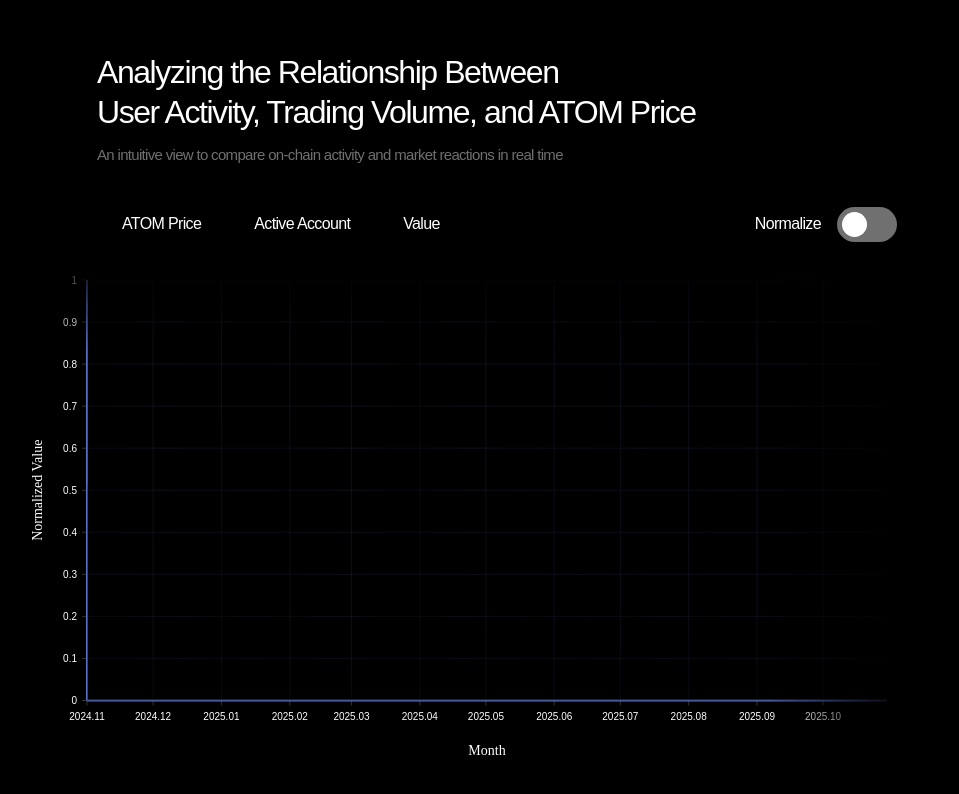
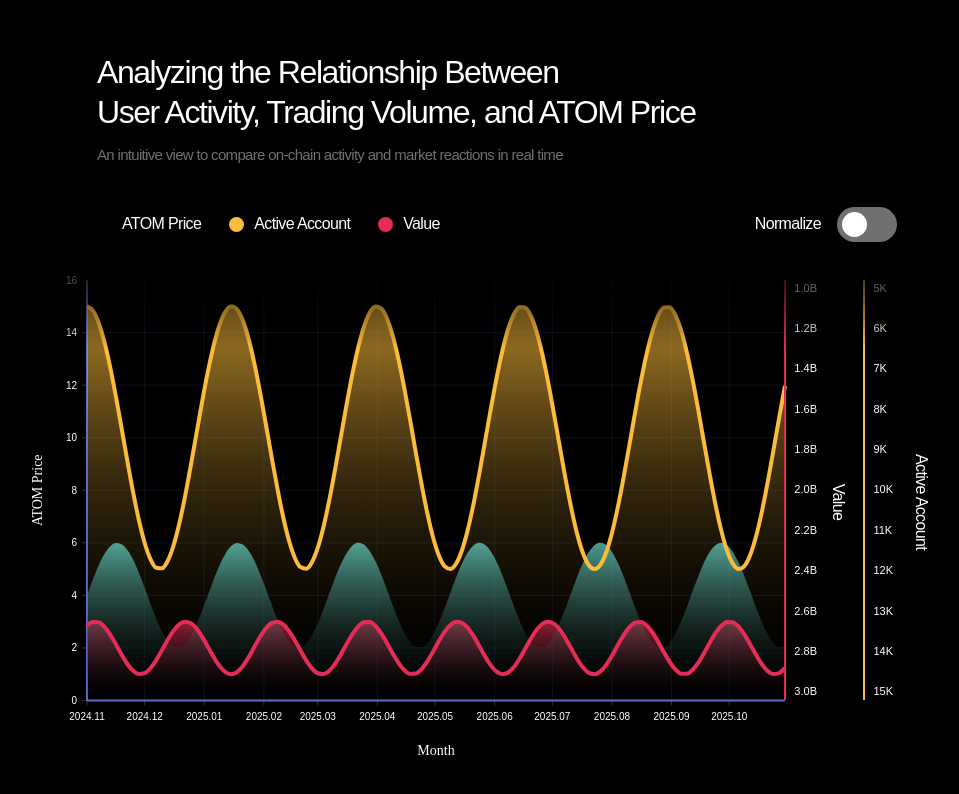
Before and after one commit to Information-Desgin/Mini-Project, a React (Vite) app: page / in a window 1280 px wide. Both pictures are taken after a click on the button 1010 px from the left and 224 px from the top of the page. Shown: the top 794 px of the page, without its empty margins (143-1102 px from the left). Built offline with nearby package versions, Linux system fonts and the light colour scheme; a web font is replaced by a local one.

Commit message:
feat: 실제 값 (y축 3개) 그래프 제작

```diff
--- a/src/App.tsx
+++ b/src/App.tsx
@@ -18,11 +18,8 @@ function App() {
       id: "ATOM Price",
       color: "var(--color-main1)",
       data: dates.map((d, i) => {
-        // 실제값 (예: 10~30달러)
-        const actual = 20 + 10 * Math.sin(i * 0.3);
-        // 정규화된 값 (0~1)
-        const normalized = (actual - 10) / (30 - 10);
-
+        const actual = 4 + 2 * Math.sin(i * 0.3); // 2~6 달러
+        const normalized = (actual - 2) / (6 - 2);
         return { x: d, y: normalized, actual };
       }),
     },
@@ -30,10 +27,8 @@ function App() {
       id: "Active Account",
       color: "var(--color-main2)",
       data: dates.map((d, i) => {
-        // 실제값 (예: 5,000~15,000명)
-        const actual = 10000 + 5000 * Math.cos(i * 0.25);
+        const actual = 10000 + 5000 * Math.cos(i * 0.25); // 5K~15K
         const normalized = (actual - 5000) / (15000 - 5000);
-
         return { x: d, y: normalized, actual };
       }),
     },
@@ -41,33 +36,27 @@ function App() {
       id: "Value",
       color: "var(--color-main3)",
       data: dates.map((d, i) => {
-        // 실제값 (예: 10억~30억)
-        const actual = 20_000_000_000 + 10_000_000_000 * Math.sin(i * 0.4 + 1);
+        const actual = 2_000_000_000 + 1_000_000_000 * Math.sin(i * 0.4 + 1); // 1B~3B
         const normalized =
-          (actual - 10_000_000_000) / (30_000_000_000 - 10_000_000_000);
-
+          (actual - 1_000_000_000) / (3_000_000_000 - 1_000_000_000);
         return { x: d, y: normalized, actual };
       }),
     },
   ];
 
-  // 선택된 시리즈 상태
   const [activeSeries, setActiveSeries] = useState([
     "ATOM Price",
     "Active Account",
     "Value",
   ]);
-
   const [normalized, setNormalized] = useState(true);
 
-  // 클릭 시 토글 함수
   const toggleSeries = (id: string) => {
     setActiveSeries((prev) =>
       prev.includes(id) ? prev.filter((s) => s !== id) : [...prev, id]
     );
   };
 
-  // 선택된 데이터만 필터링
   const visibleData = allData.filter((d) => activeSeries.includes(d.id));
 
   const colorMap: Record<string, string> = {
@@ -79,13 +68,11 @@ function App() {
   return (
     <div className="w-screen h-screen overflow-hidden flex flex-col px-60 pt-13">
       <section className="title flex flex-col gap-3">
-        {/* 제목 */}
         <h1>
           Analyzing the Relationship Between
           <br />
           User Activity, Trading Volume, and ATOM Price
         </h1>
-        {/* 부제목 */}
         <h2>
           An intuitive view to compare on-chain activity and market reactions in
           real time
@@ -121,6 +108,7 @@ function App() {
             </div>
           ))}
         </section>
+
         {/* 정규화 버튼 */}
         <div className="flex gap-4 items-center">
           <div className="label">Normalize</div>
@@ -135,17 +123,71 @@ function App() {
       <section className="flex-1 bg-transparent rounded-2xl flex justify-center items-center relative -translate-x-[110px] w-[calc(100%+110px)]">
         <div className="w-full h-full relative">
           <ResponsiveLine
-            data={visibleData}
+            data={visibleData.map((series) => ({
+              ...series,
+              data: series.data.map((d) => ({
+                x: d.x,
+                y: normalized
+                  ? d.y
+                  : series.id === "ATOM Price"
+                  ? d.actual // 왼쪽 축 기준
+                  : series.id === "Active Account"
+                  ? d.actual / 1000 // 오른쪽 축(K)
+                  : d.actual / 1_000_000_000, // 오른쪽 축(B)
+              })),
+            }))}
             colors={(d) => colorMap[d.id as keyof typeof colorMap]}
-            margin={{ top: 10, right: 10, bottom: 100, left: 100 }}
+            margin={{
+              top: 10,
+              right: normalized ? 10 : 112,
+              bottom: 100,
+              left: 100,
+            }}
             xScale={{
               type: "time",
               format: "%Y-%m-%d",
               precision: "day",
             }}
             xFormat="time:%Y-%m-%d"
-            yScale={{ type: "linear", min: 0, max: 1 }}
-            curve="basis"
+            yScale={
+              normalized
+                ? { type: "linear", min: 0, max: 1 }
+                : { type: "linear", min: 0, max: "auto" }
+            }
+            curve="monotoneX"
+            enableArea
+            areaOpacity={1}
+            defs={[
+              {
+                id: "gradientATOM",
+                type: "linearGradient",
+                colors: [
+                  { offset: 0, color: "rgba(105, 221, 209, 0.70)" },
+                  { offset: 100, color: "rgba(0, 0, 0, 0.00)" },
+                ],
+              },
+              {
+                id: "gradientVALUE",
+                type: "linearGradient",
+                colors: [
+                  { offset: 0, color: "rgba(229, 43, 85, 0.70)" },
+                  { offset: 100, color: "rgba(0, 0, 0, 0.00)" },
+                ],
+              },
+              {
+                id: "gradientACCOUNT",
+                type: "linearGradient",
+                colors: [
+                  { offset: 0, color: "rgba(251, 187, 59, 0.70)" },
+                  { offset: 100, color: "rgba(0, 0, 0, 0.00)" },
+                ],
+              },
+            ]}
+            fill={[
+              { match: { id: "ATOM Price" }, id: "gradientATOM" },
+              { match: { id: "Active Account" }, id: "gradientACCOUNT" },
+              { match: { id: "Value" }, id: "gradientVALUE" },
+            ]}
             axisBottom={{
               format: timeFormat("%Y.%m"),
               tickValues: "every 1 month",
@@ -153,21 +195,28 @@ function App() {
               legendOffset: 50,
               legendPosition: "middle",
             }}
-            axisLeft={{
-              legend: "Normalized Value",
-              legendOffset: -50,
-              legendPosition: "middle",
-            }}
+            axisLeft={
+              normalized
+                ? {
+                    legend: "Normalized Value",
+                    legendOffset: -50,
+                    legendPosition: "middle",
+                  }
+                : {
+                    legend: "ATOM Price",
+                    legendOffset: -50,
+                    legendPosition: "middle",
+                    tickSize: 5,
+                    tickPadding: 5,
+                  }
+            }
+            lineWidth={4}
             enablePoints={false}
-            enableArea={true}
-            areaOpacity={0.15}
             enableSlices="x"
             sliceTooltip={({ slice }) => {
               const date = timeFormat("%Y.%m.%d")(
                 slice.points[0].data.x as Date
               );
-
-              // 현재 표시 중인 그래프만 표시
               const seriesOrder = [
                 { id: "ATOM Price", color: "var(--color-main1)" },
                 { id: "Active Account", color: "var(--color-main2)" },
@@ -188,13 +237,9 @@ function App() {
                   }}
                 >
                   <div style={{ fontWeight: 500, marginBottom: 4 }}>{date}</div>
-
                   {seriesOrder.map(({ id, color }) => {
-                    // slice.points 배열 중 label(id)이 일치하는 항목 찾기
                     const p = slice.points.find((pt) => pt.id?.includes(id));
-
-                    if (!p) return null; // 없는 시리즈는 툴팁에 표시 안 함
-
+                    if (!p) return null;
                     return (
                       <div
                         key={id}
@@ -215,8 +260,11 @@ function App() {
                         <span style={{ minWidth: 120 }}>
                           {id}:{" "}
                           <strong style={{ color }}>
-                            {p.data.actual.toLocaleString()}{" "}
-                            {/* 예: 10,253,000 */}
+                            {id === "Value"
+                              ? `${(p.data.y as number).toFixed(2)}B`
+                              : id === "Active Account"
+                              ? `${(p.data.y as number).toFixed(0)}K`
+                              : `$${(p.data.y as number).toFixed(2)}`}
                           </strong>
                         </span>
                       </div>
@@ -236,21 +284,14 @@ function App() {
               background: "transparent",
               axis: {
                 domain: {
-                  line: {
-                    stroke: "var(--color-axis)",
-                    strokeWidth: 2,
-                  },
+                  line: { stroke: "var(--color-axis)", strokeWidth: 2 },
                 },
                 ticks: {
-                  line: {
-                    stroke: "#333",
-                    strokeWidth: 1,
-                  },
+                  line: { stroke: "#333", strokeWidth: 1 },
                   text: {
                     fill: "var(--color-text1)",
                     fontSize: 10,
                     fontFamily: "Pretendard, sans-serif",
-                    fontWeight: "lighter",
                   },
                 },
                 legend: {
@@ -263,10 +304,7 @@ function App() {
                 },
               },
               grid: {
-                line: {
-                  stroke: "#3e4c856a",
-                  strokeWidth: 0.5,
-                },
+                line: { stroke: "#3e4c856a", strokeWidth: 0.5 },
               },
               crosshair: {
                 line: {
@@ -277,10 +315,59 @@ function App() {
               },
             }}
           />
+          {/* 수동 오른쪽 두 축 */}
+          {!normalized && (
+            <>
+              {/* 오른쪽 첫 번째 축: Value (B) */}
+              <div className="absolute right-20 top-2.5 bottom-[100px] flex flex-col justify-between text-[11px] border-l-2 border-main3 pl-2">
+                {[
+                  "1.0B",
+                  "1.2B",
+                  "1.4B",
+                  "1.6B",
+                  "1.8B",
+                  "2.0B",
+                  "2.2B",
+                  "2.4B",
+                  "2.6B",
+                  "2.8B",
+                  "3.0B",
+                ].map((v, i) => (
+                  <div key={i}>{v}</div>
+                ))}
+                <div className="absolute -rotate-270 -right-10 top-1/2 label">
+                  Value
+                </div>
+              </div>
+
+              {/* 오른쪽 두 번째 축: Active Account (K) */}
+              <div className="absolute right-1 top-2.5 bottom-[100px] flex flex-col justify-between text-[11px] border-l-2 border-main2 pl-2">
+                {[
+                  "5K",
+                  "6K",
+                  "7K",
+                  "8K",
+                  "9K",
+                  "10K",
+                  "11K",
+                  "12K",
+                  "13K",
+                  "14K",
+                  "15K",
+                ].map((v, i) => (
+                  <div key={i}>{v}</div>
+                ))}
+                <div className="absolute -rotate-270 -right-19 top-1/2 label">
+                  Active Account
+                </div>
+              </div>
+            </>
+          )}
 
           {/* X축 우측 흐림 */}
-          <div className="absolute top-0 right-0 w-32 h-full bg-linear-to-l from-black/90 to-transparent pointer-events-none" />
-
+          {normalized && (
+            <div className="absolute top-0 right-0 w-32 h-full bg-linear-to-l from-black/90 to-transparent pointer-events-none" />
+          )}
           {/* Y축 위 흐림 */}
           <div className="absolute top-0 left-0 w-full h-20 bg-linear-to-b from-black/80 to-transparent pointer-events-none" />
         </div>
```
